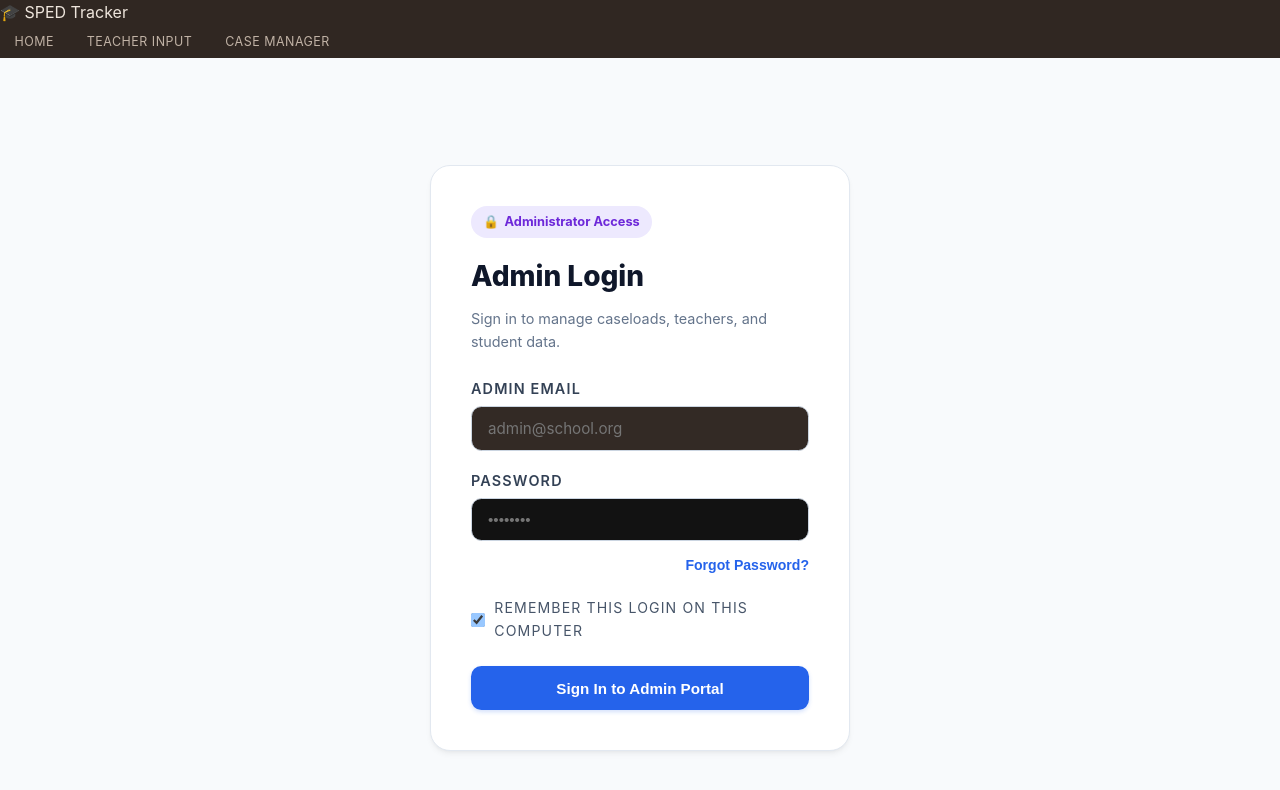
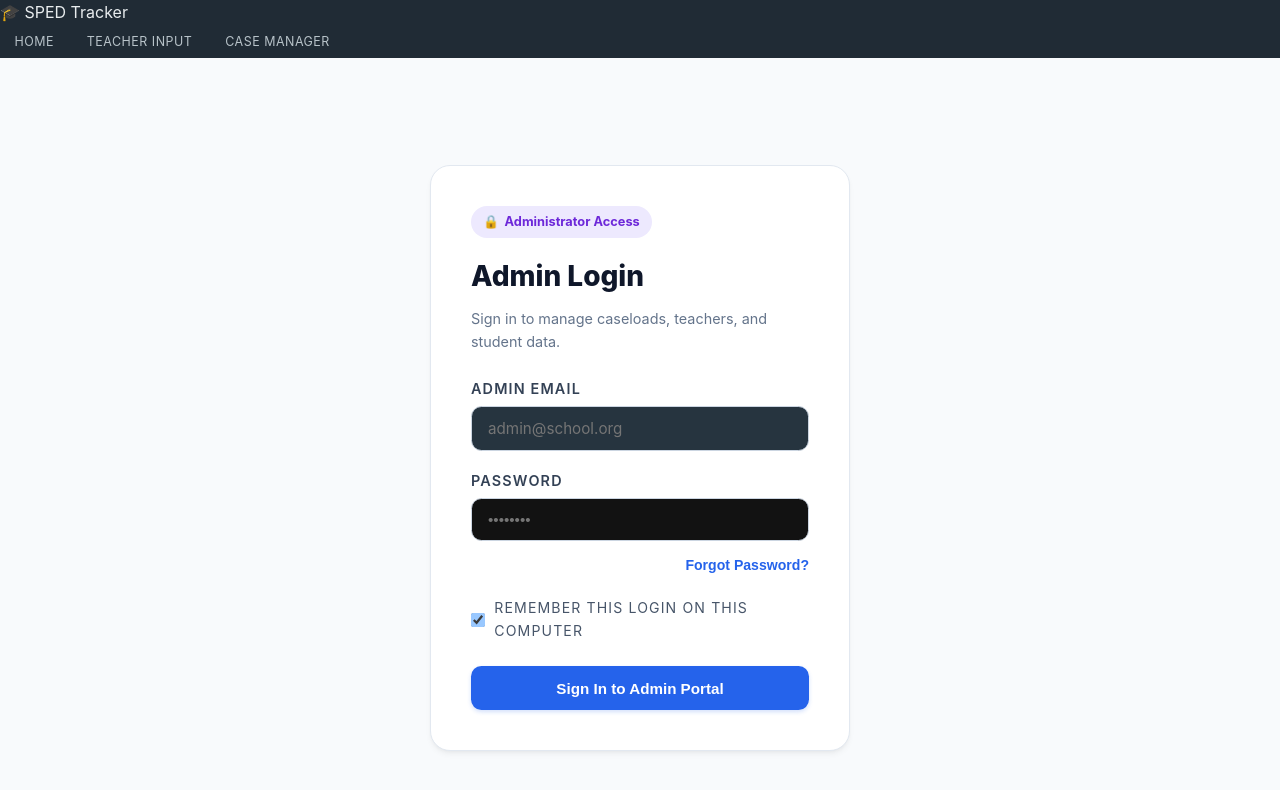
Before and after one commit to jjester58-eng/sped-tracker, a Next.js app: page /admin/login in a window 1280 px wide. Shown: the top 790 px of the page. Built offline with nearby package versions, Linux system fonts and the light colour scheme; no server answers.

Commit message:
style: switch styling branch to warm blue theme

```diff
--- a/app/globals.css
+++ b/app/globals.css
@@ -1,21 +1,21 @@
-/* Warm mocha coffee theme — comfortable for long-session screen use */
+/* Warm blue theme — calm and comfortable for long-session screen use */
 :root {
-  --bg: #302722;
-  --surface: #3b302a;
-  --surface-2: #463a32;
-  --border: #5b4a40;
-  --border-light: #715d50;
-  --accent: #c48762;
-  --accent-2: #9b8a78;
-  --success: #91a083;
-  --warning: #c49a63;
-  --danger: #c47b76;
-  --text: #eee5dc;
-  --text-muted: #c0b2a5;
-  --text-dim: #8f8074;
+  --bg: #202b35;
+  --surface: #2b3945;
+  --surface-2: #344653;
+  --border: #465866;
+  --border-light: #5d7180;
+  --accent: #7fa9c2;
+  --accent-2: #9aa9b5;
+  --success: #9aaa9a;
+  --warning: #c2a16f;
+  --danger: #c7837e;
+  --text: #e8ecee;
+  --text-muted: #b7c2c8;
+  --text-dim: #8998a2;
   --radius: 8px;
   --radius-lg: 14px;
-  --shadow: 0 4px 20px rgba(10,7,5,0.20);
+  --shadow: 0 4px 20px rgba(8,14,20,0.24);
   --font-mono: Inter, ui-sans-serif, system-ui, -apple-system, BlinkMacSystemFont, 'Segoe UI', sans-serif;
   --font-display: Inter, ui-sans-serif, system-ui, -apple-system, BlinkMacSystemFont, 'Segoe UI', sans-serif;
 }
@@ -24,7 +24,7 @@
 html { font-size: 16px; color-scheme: dark; }
 body { background: var(--bg); color: var(--text); font-family: var(--font-mono); min-height: 100vh; line-height: 1.6; }
 
-.nav-bar { display:flex; align-items:center; justify-content:space-between; padding:0 2rem; height:60px; background:var(--surface); border-bottom:1px solid var(--border); position:sticky; top:0; z-index:100; box-shadow:0 1px 8px rgba(10,7,5,0.18); }
+.nav-bar { display:flex; align-items:center; justify-content:space-between; padding:0 2rem; height:60px; background:var(--surface); border-bottom:1px solid var(--border); position:sticky; top:0; z-index:100; box-shadow:0 1px 8px rgba(8,14,20,0.20); }
 .nav-brand { display:flex; align-items:center; gap:.6rem; }
 .nav-logo { color:var(--accent); font-size:1.2rem; }
 .nav-title { font-family:var(--font-display); font-size:1.1rem; font-weight:600; color:var(--text); letter-spacing:.01em; }
@@ -45,19 +45,19 @@ body { background: var(--bg); color: var(--text); font-family: var(--font-mono);
 .form-row { display:grid; grid-template-columns:repeat(auto-fill,minmax(220px,1fr)); gap:1rem; margin-bottom:1rem; }
 .form-group { display:flex; flex-direction:column; gap:.4rem; }
 label { font-size:.72rem; text-transform:uppercase; letter-spacing:.08em; color:var(--text-muted); }
-select,input[type="text"],input[type="email"],input[type="date"],textarea { background:#332a25; border:1px solid var(--border); border-radius:var(--radius); color:var(--text); font-family:var(--font-mono); font-size:.85rem; padding:.55rem .75rem; width:100%; outline:none; transition:border-color .15s,box-shadow .15s; appearance:none; }
-select:focus,input:focus,textarea:focus { border-color:var(--accent); box-shadow:0 0 0 3px rgba(196,135,98,.13); }
+select,input[type="text"],input[type="email"],input[type="date"],textarea { background:#26343f; border:1px solid var(--border); border-radius:var(--radius); color:var(--text); font-family:var(--font-mono); font-size:.85rem; padding:.55rem .75rem; width:100%; outline:none; transition:border-color .15s,box-shadow .15s; appearance:none; }
+select:focus,input:focus,textarea:focus { border-color:var(--accent); box-shadow:0 0 0 3px rgba(127,169,194,.13); }
 select option { background:var(--surface); color:var(--text); }
 textarea { resize:vertical; min-height:80px; }
 
 .btn { display:inline-flex; align-items:center; gap:.4rem; padding:.55rem 1.25rem; border-radius:var(--radius); border:none; font-family:var(--font-mono); font-size:.78rem; letter-spacing:.05em; text-transform:uppercase; cursor:pointer; transition:all .15s; }
-.btn-primary { background:var(--accent); color:#2b211d; }
+.btn-primary { background:var(--accent); color:#18232b; }
 .btn-primary:hover { opacity:.88; }
-.btn-success { background:var(--success); color:#263027; }
+.btn-success { background:var(--success); color:#263029; }
 .btn-success:hover { opacity:.88; }
 .btn-ghost { background:transparent; color:var(--text-muted); border:1px solid var(--border); }
 .btn-ghost:hover { color:var(--text); border-color:var(--border-light); background:var(--surface-2); }
-.btn-danger { background:var(--danger); color:#2b211d; }
+.btn-danger { background:var(--danger); color:#2b2020; }
 .btn-danger:hover { opacity:.88; }
 .btn-sm { padding:.35rem .75rem; font-size:.72rem; }
 .btn-row { display:flex; gap:.75rem; margin-top:1.25rem; flex-wrap:wrap; }
@@ -68,17 +68,17 @@ thead tr { background:var(--surface-2); }
 th { text-align:left; padding:.6rem .9rem; color:var(--text-muted); font-size:.7rem; text-transform:uppercase; letter-spacing:.08em; font-weight:600; border-bottom:1px solid var(--border); white-space:nowrap; }
 td { padding:.6rem .9rem; border-bottom:1px solid var(--border); color:var(--text); vertical-align:middle; }
 tr:last-child td { border-bottom:none; }
-tr:hover td { background:rgba(196,135,98,.045); }
+tr:hover td { background:rgba(127,169,194,.045); }
 
 .student-grid { display:grid; grid-template-columns:repeat(auto-fill,minmax(200px,1fr)); gap:.6rem; margin-top:.5rem; }
 .student-chip { display:flex; align-items:center; gap:.6rem; padding:.55rem .85rem; background:var(--surface-2); border:1px solid var(--border); border-radius:var(--radius); cursor:pointer; transition:all .15s; font-size:.82rem; user-select:none; }
 .student-chip:hover { border-color:var(--border-light); }
-.student-chip.selected { border-color:var(--accent); background:rgba(196,135,98,.10); color:var(--accent); }
+.student-chip.selected { border-color:var(--accent); background:rgba(127,169,194,.10); color:var(--accent); }
 .student-chip .check { width:16px; height:16px; border-radius:4px; border:1.5px solid var(--border-light); flex-shrink:0; display:flex; align-items:center; justify-content:center; font-size:10px; transition:all .15s; }
-.student-chip.selected .check { background:var(--accent); border-color:var(--accent); color:#2b211d; }
+.student-chip.selected .check { background:var(--accent); border-color:var(--accent); color:#18232b; }
 
 .upload-zone { border:2px dashed var(--border-light); border-radius:var(--radius-lg); padding:2.5rem; text-align:center; cursor:pointer; transition:all .2s; background:var(--surface-2); }
-.upload-zone:hover,.upload-zone.drag-over { border-color:var(--accent); background:rgba(196,135,98,.055); }
+.upload-zone:hover,.upload-zone.drag-over { border-color:var(--accent); background:rgba(127,169,194,.055); }
 .upload-icon { font-size:2rem; margin-bottom:.75rem; display:block; }
 .upload-label { color:var(--text-muted); font-size:.82rem; }
 .upload-label strong { color:var(--accent); }
@@ -89,14 +89,14 @@ tr:hover td { background:rgba(196,135,98,.045); }
 .tab.active { color:var(--accent); border-bottom-color:var(--accent); }
 
 .badge { display:inline-flex; align-items:center; padding:.2rem .55rem; border-radius:4px; font-size:.68rem; text-transform:uppercase; letter-spacing:.07em; font-weight:600; }
-.badge-blue { background:rgba(196,135,98,.13); color:#d7a78b; }
-.badge-green { background:rgba(145,160,131,.14); color:#b6c5a8; }
-.badge-purple { background:rgba(155,138,120,.14); color:#c1b09d; }
+.badge-blue { background:rgba(127,169,194,.13); color:#a9c8da; }
+.badge-green { background:rgba(154,170,154,.14); color:#b8c8b8; }
+.badge-purple { background:rgba(154,169,181,.14); color:#c0ccd4; }
 
 .alert { padding:.75rem 1rem; border-radius:var(--radius); font-size:.82rem; margin-bottom:1rem; display:flex; align-items:flex-start; gap:.6rem; }
-.alert-info { background:rgba(155,138,120,.10); border:1px solid rgba(155,138,120,.25); color:#d1c4b7; }
-.alert-success { background:rgba(145,160,131,.11); border:1px solid rgba(145,160,131,.25); color:#c1d0b6; }
-.alert-error { background:rgba(196,123,118,.11); border:1px solid rgba(196,123,118,.25); color:#e0aaa5; }
+.alert-info { background:rgba(154,169,181,.10); border:1px solid rgba(154,169,181,.25); color:#c6d0d6; }
+.alert-success { background:rgba(154,170,154,.11); border:1px solid rgba(154,170,154,.25); color:#c2d0c2; }
+.alert-error { background:rgba(199,131,126,.11); border:1px solid rgba(199,131,126,.25); color:#deb0ac; }
 
 .empty-state { text-align:center; padding:3rem 1rem; color:var(--text-dim); font-size:.82rem; }
 .empty-state-icon { font-size:2rem; margin-bottom:.75rem; display:block; }
```
